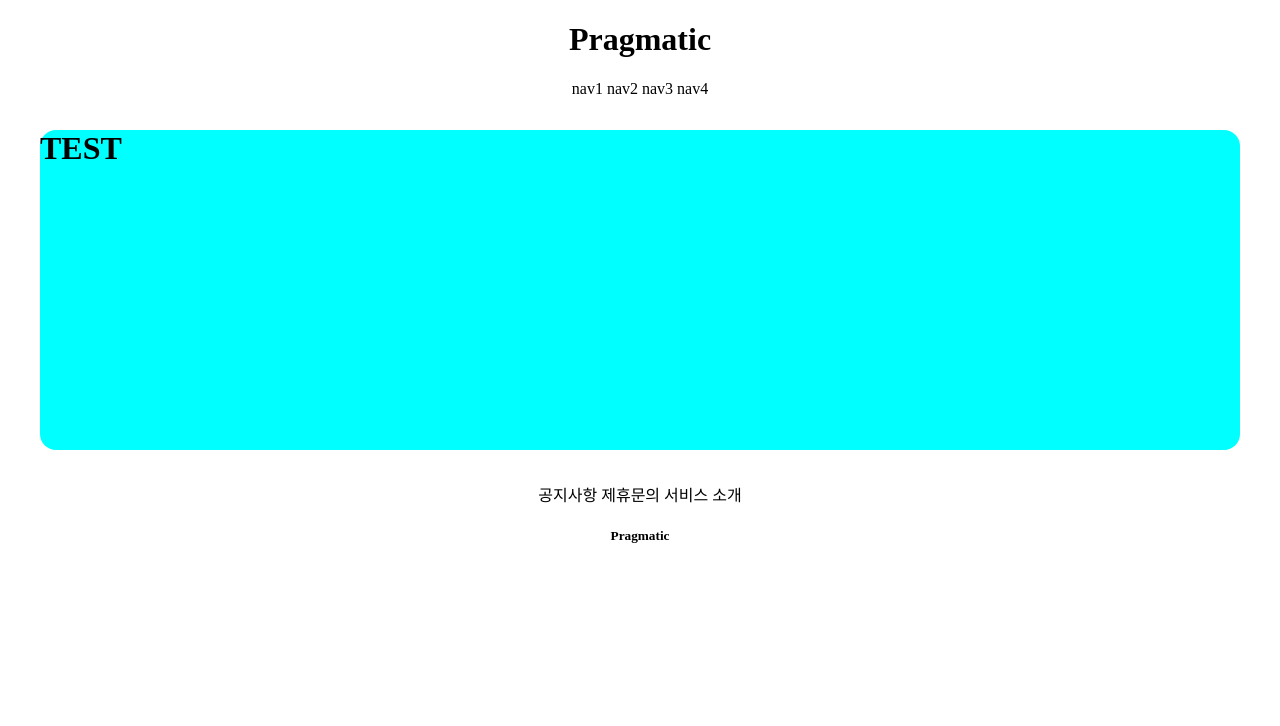
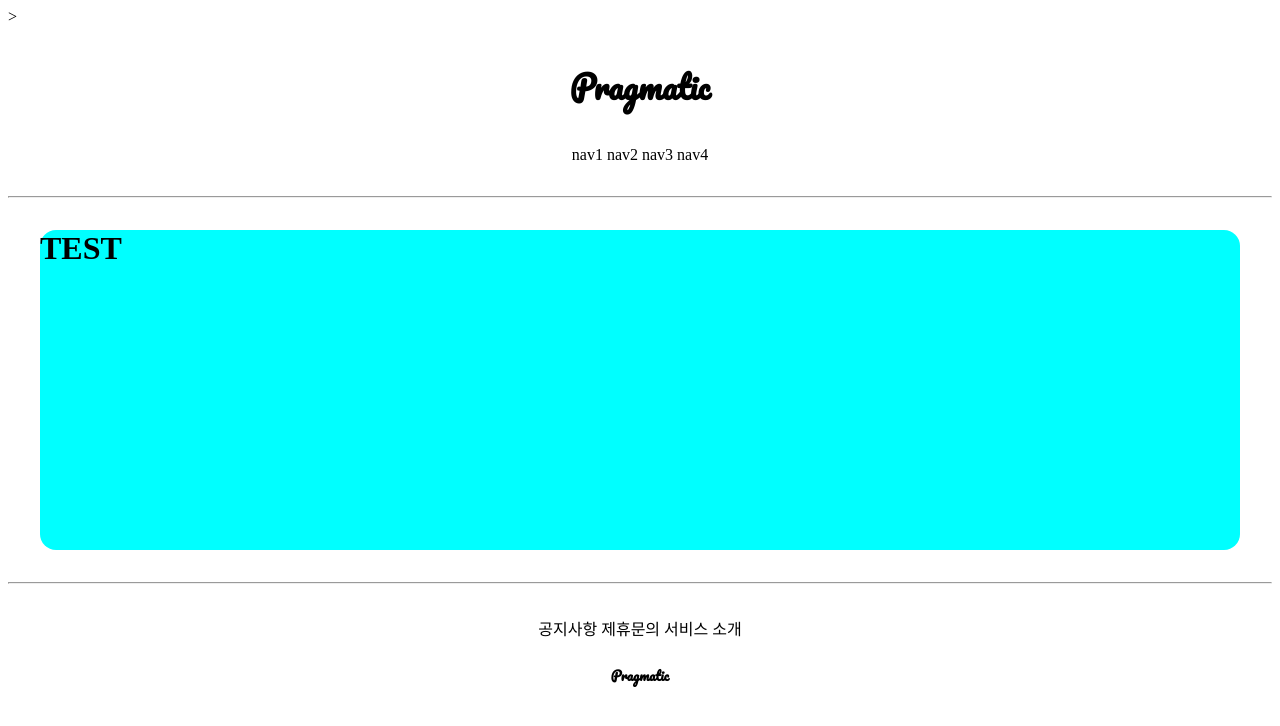
Before and after one commit to dhkdl/secondproject, a Django app: page /accounts/hello_world/ in a window 1280 px wide. Shown: the top 726 px of the page. Run offline with Django 3.2, Linux system fonts and the light colour scheme; parts of the project's set-up code (start-up, migrations or seed data) failed here and were passed over.

Commit message:
07.05 secondproject 3

```diff
--- a/templates/base.html
+++ b/templates/base.html
@@ -7,10 +7,12 @@
 
 {%  include 'header.html' %}
 
+<hr>
 
 {% block content %}
 {% endblock %}
 
+<hr>
 
 {% include 'footer.html' %}
 
--- a/templates/footer.html
+++ b/templates/footer.html
@@ -3,12 +3,12 @@
 
 <div style="text-align: center">
 
-    <div>
+    <div style="margin-top: 2rem;">
         <span>공지사항</span>
         <span>제휴문의</span>
         <span>서비스 소개</span>
     </div>
-    <div>
+    <div style="margin: 1.5rem 0; font-family: 'Pacifico', cursive;">
         <h5>Pragmatic</h5>
     </div>
 </div>
--- a/templates/head.html
+++ b/templates/head.html
@@ -1,4 +1,13 @@
 <head>
     <meta charset="UTF-8">
     <title>Title</title>
+
+    {#  BOOTSTRAP LINK  #}
+    <link href = <link href="https://cdn.jsdelivr.net/npm/bootstrap@5.0.2/dist/css/bootstrap.min.css" rel="stylesheet" integrity="sha384-EVSTQN3/azprG1Anm3QDgpJLIm9Nao0Yz1ztcQTwFspd3yD65VohhpuuCOmLASjC" crossorigin="anonymous">
+{#  GOOGLE FONTS LINK  #}
+    <link href = <link rel="preconnect" href="https://fonts.googleapis.com">
+<link rel="preconnect" href="https://fonts.gstatic.com" crossorigin>
+<link href="https://fonts.googleapis.com/css2?family=Pacifico&display=swap" rel="stylesheet">>
+
+
 </head>
--- a/templates/header.html
+++ b/templates/header.html
@@ -1,11 +1,12 @@
 
 
 <div style="text-align: center">
-    <div>
+
+    <div style="margin: 2rem 0; font-family: 'Pacifico', cursive;">
         <h1>Pragmatic</h1>
     </div>
 
-    <div>
+    <div style="margin-bottom: 2rem;">
 
         <span>nav1</span>
         <span>nav2</span>
```
